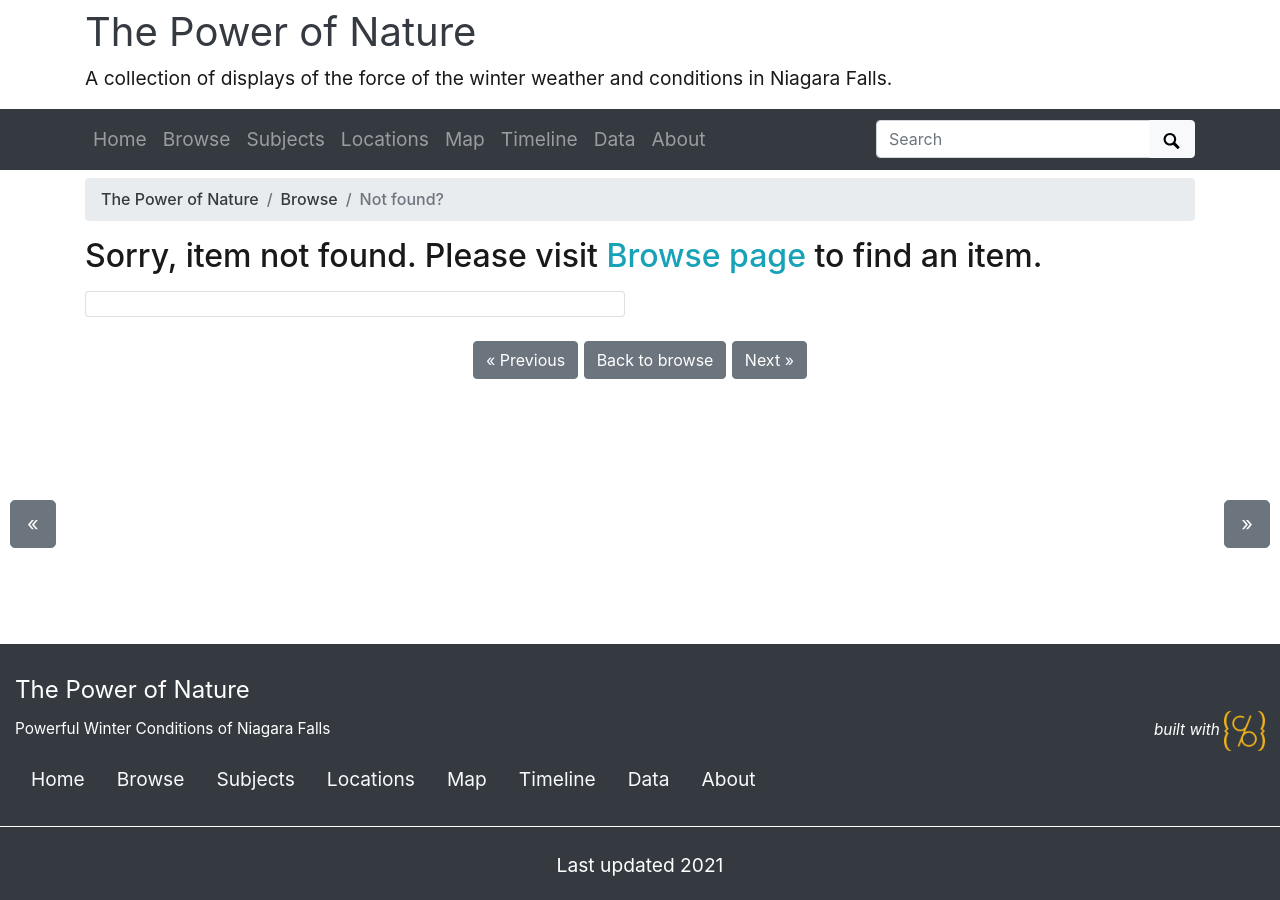
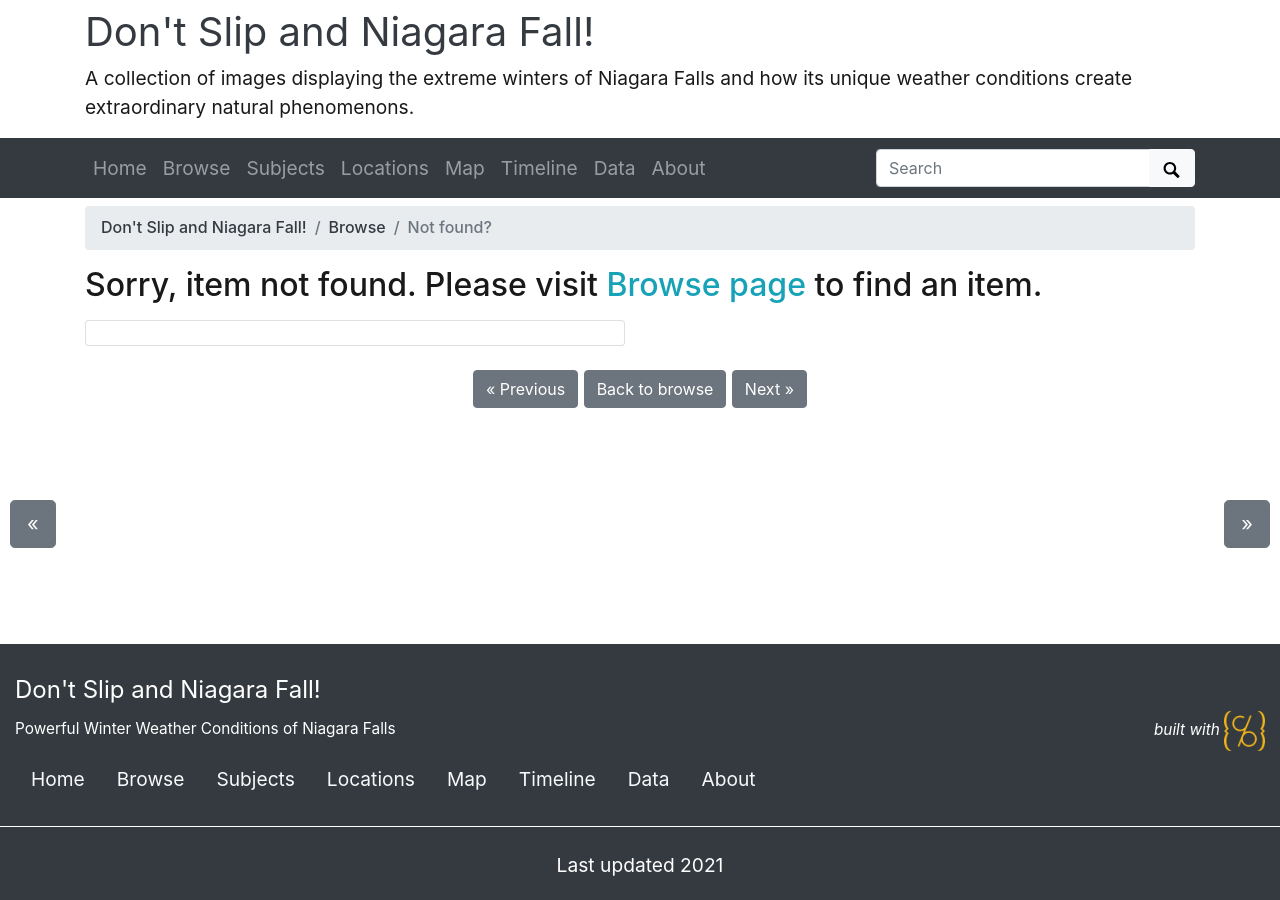
Before and after one commit to cuddycolbon/FINAL-EXHIBIT, a Jekyll site: the page built from pages/item.md, in a window 1280 px wide. Built offline with Jekyll 4.4.1, drawn with Linux system fonts in a browser that asks for light colours.

Commit message:
Update _config.yml

```diff
--- a/_config.yml
+++ b/_config.yml
@@ -20,12 +20,12 @@ source-code: https://github.com/cuddycolbon.github.io/FINAL-EXHIBIT
 # SITE SETTINGS
 #
 # title of site appears in banner
-title: The Power of Nature
+title: Don't Slip and Niagara Fall!
 # tagline, a short phrase that will appear throughout the site in the top banner
-tagline: A collection of displays of the force of the winter weather and conditions in Niagara Falls.
+tagline: A collection of images displaying the extreme winters of Niagara Falls and how its unique weather conditions create extraordinary natural phenomenons.
 # description appears in meta tags and other locations
 # this description might appear in search result lists, keep around 160 characters max
-description: "Powerful Winter Conditions of Niagara Falls"
+description: "Powerful Winter Weather Conditions of Niagara Falls"
 # creator of the digital collection, to appear in meta tags; we typically use our GitHub usernames but feel free to just use your name
 author: Riley Cuddy-Colbon
 
```
